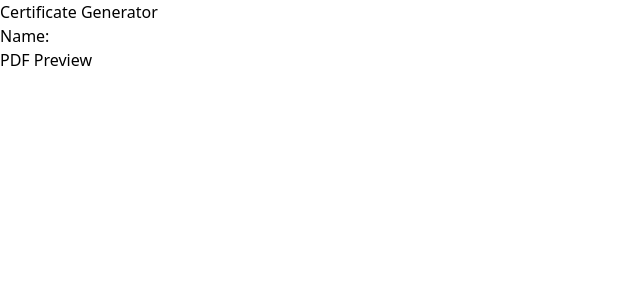
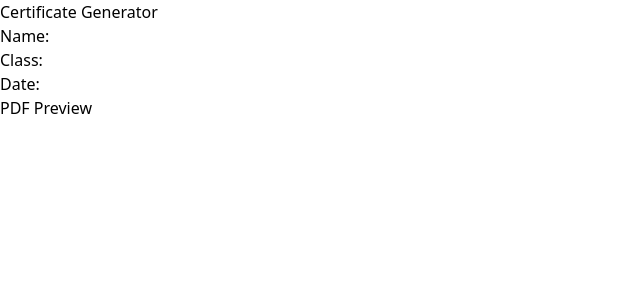
Before and after one commit to irsyaddd/makecerti, a Next.js app: page / in a window 1280 px wide. Shown: the top 300 px of the page, without its empty margins (0-640 px from the left). Built offline with nearby package versions, Linux system fonts and the light colour scheme.

Commit message:
update logic

```diff
--- a/src/components/CertifGenerator.tsx
+++ b/src/components/CertifGenerator.tsx
@@ -3,6 +3,8 @@ import React, { useCallback, useEffect, useState } from "react";
 
 export default function CertifGenerator() {
   const [name, setName] = useState("");
+  const [nameClass, setNameClass] = useState("");
+  const [date, setDate] = useState("");
   const handleKeyPress = (event: React.KeyboardEvent<HTMLInputElement>) => {
     if (event.key === "Enter") {
       event.preventDefault();
@@ -18,16 +20,47 @@ export default function CertifGenerator() {
     const x = 0;
     const y = 0;
     const nameLength = name.length / 2;
-    certificate.addImage("./certif-template.png", "JPEG", x, y, 300, 212);
+    certificate.addImage("./certif.png", "JPEG", x, y, 300, 212);
     certificate.setTextColor(0, 0, 0);
     certificate.setFontSize(24);
     certificate.text(name, centerWidth - textWidth / 2 - nameLength, 88);
-    const pdfDataUrl = certificate.output("dataurlstring");
+    certificate.setFontSize(22);
+    certificate.setFont("helvetica", "bolditalic");
+    certificate.setLineHeightFactor(1.2);
+    console.log(nameClass.length);
+    if (nameClass.length <= 42) {
+      certificate.text(
+        nameClass,
+        centerWidth - textWidth / 2 + 30 - nameLength,
+        133,
+        {
+          align: "center",
+        }
+      );
+    } else {
+      const className = certificate.splitTextToSize(nameClass, 180);
+      certificate.text(
+        className,
+        centerWidth - textWidth / 2 + 30 - nameLength,
+        129,
+        {
+          align: "center",
+        }
+      );
+    }
+    certificate.setFontSize(12);
+    certificate.setFont("helvetica", "normal");
+    certificate.text(date, centerWidth - textWidth / 2 + 51 - nameLength, 148);
+    const pdfDataUrl = certificate.output("arraybuffer");
+    console.log("pdfDataUrl: ", pdfDataUrl);
+    const pdfUrl = URL.createObjectURL(
+      new Blob([pdfDataUrl], { type: "application/pdf" })
+    );
     const pdfPreview = document.getElementById(
       "pdf-preview"
     ) as HTMLIFrameElement;
-    pdfPreview.src = pdfDataUrl;
-  }, [name]);
+    pdfPreview.src = pdfUrl;
+  }, [name, nameClass, date]);
 
   return (
     <div>
@@ -45,6 +78,32 @@ export default function CertifGenerator() {
           onKeyDown={handleKeyPress}
         />
       </div>
+      <div>
+        <label htmlFor="name-class-input">Class:</label>
+        <input
+          type="text"
+          id="name-class-input"
+          value={nameClass}
+          onChange={(e) => {
+            setNameClass(e.target.value);
+            e.preventDefault();
+          }}
+          onKeyDown={handleKeyPress}
+        />
+      </div>
+      <div>
+        <label htmlFor="date-input">Date:</label>
+        <input
+          type="text"
+          id="date-input"
+          value={date}
+          onChange={(e) => {
+            setDate(e.target.value);
+            e.preventDefault();
+          }}
+          onKeyDown={handleKeyPress}
+        />
+      </div>
       <h2>PDF Preview</h2>
       <iframe id="pdf-preview" title="PDF Preview" width="100%" height="800" />
     </div>
--- a/tailwind.config.js
+++ b/tailwind.config.js
@@ -1,9 +1,9 @@
 /** @type {import('tailwindcss').Config} */
 module.exports = {
   content: [
-    // "./app/**/*.{js,ts,jsx,tsx}",
-    // "./pages/**/*.{js,ts,jsx,tsx}",
-    // "./components/**/*.{js,ts,jsx,tsx}",
+    "./app/**/*.{js,ts,jsx,tsx}",
+    "./pages/**/*.{js,ts,jsx,tsx}",
+    "./components/**/*.{js,ts,jsx,tsx}",
 
     // Or if using `src` directory:
     "./src/**/*.{js,ts,jsx,tsx}",
```
Also changed, not shown: public/certif-template.png (deleted), public/certif.png (added).
